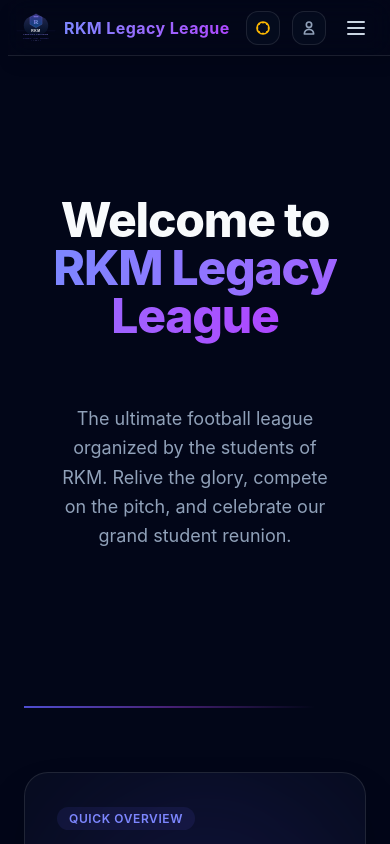
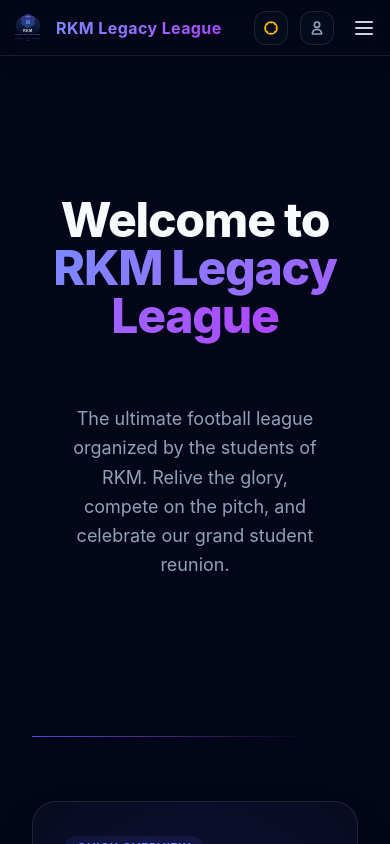
Before and after one commit to AKr3106/Tournament-Manager, a React (Vite) app in the folder frontend/: page / in a window 390 px wide. Shown: the top 844 px of the page. Built offline with nearby package versions, Linux system fonts and the light colour scheme; no server answers.

Commit message:
navbar fix

```diff
--- a/frontend/src/App.jsx
+++ b/frontend/src/App.jsx
@@ -38,12 +38,10 @@ const ProtectedRoute = ({ children, adminOnly = false }) => {
   }
 
   if (!user) {
-    // If not logged in, redirect to signin page
     return <Navigate to="/signin" replace />;
   }
 
   if (adminOnly && user.role !== 'admin') {
-    // If route requires admin but user is not admin, redirect to home page
     return <Navigate to="/" replace />;
   }
 
@@ -60,9 +58,12 @@ const App = () => {
   const showNavbar = !['/signin', '/create-account'].includes(location.pathname)
 
   return (
-    <div className="min-h-screen flex flex-col bg-slate-950 text-slate-50 font-sans selection:bg-indigo-500/30 relative px-2 sm:px-4 md:px-6 lg:px-8">
+    // REMOVED side paddings (px-2 sm:px-4, etc.) from this top-level container element
+    <div className="min-h-screen flex flex-col bg-slate-950 text-slate-50 font-sans selection:bg-indigo-500/30 relative">
       {showNavbar && <Navbar />}
-      <div className="grow relative z-10">
+
+      {/* SHIFTED layout screen side padding safely onto this inner view page routing content panel */}
+      <div className="grow relative z-10 px-4 sm:px-6 lg:px-8">
         <Routes>
           <Route path="/" element={
             <>
--- a/frontend/src/components/Navbar.jsx
+++ b/frontend/src/components/Navbar.jsx
@@ -68,7 +68,7 @@ const Navbar = () => {
                 <div className="flex justify-between items-center h-14 md:h-20 w-full">
 
                     {/* Logo */}
-                    <div className="-ml-2 lg:-ml-6 shrink-0 flex items-center gap-2 md:gap-3 cursor-pointer group" onClick={() => navigate('/')}>
+                    <div className="-ml-2 xl:-ml-6 shrink-0 flex items-center gap-2 md:gap-3 cursor-pointer group" onClick={() => navigate('/')}>
                         <img
                             src={logo}
                             alt="RKM Legacy League Logo"
@@ -79,8 +79,8 @@ const Navbar = () => {
                         </span>
                     </div>
 
-                    {/* Desktop Menu */}
-                    <div className="hidden lg:flex items-center space-x-4 xl:space-x-8">
+                    {/* Desktop Menu - Changed breakpoint from hidden md:flex/hidden lg:flex to hidden xl:flex */}
+                    <div className="hidden xl:flex items-center space-x-8">
                         <Link to="/" className="text-slate-300 hover:text-white transition-colors duration-200 font-medium text-sm tracking-wide">Home</Link>
                         <Link to="/about" className="text-slate-300 hover:text-white transition-colors duration-200 font-medium text-sm tracking-wide">About</Link>
                         <Link to="/tournament" className="text-slate-300 hover:text-white transition-colors duration-200 font-medium text-sm tracking-wide">Tournament</Link>
@@ -133,8 +133,8 @@ const Navbar = () => {
                         )}
                     </div>
 
-                    {/* 📱 Mobile and Tablet Actions Bar Controls */}
-                    <div className="lg:hidden flex items-center gap-3 mr-2 sm:mr-4">
+                    {/* 📱 Mobile and Tablet Controls - Visible on everything below xl width layout */}
+                    <div className="-mr-2 flex items-center gap-3 xl:hidden">
 
                         {/* Mobile Responsive Theme Toggle */}
                         <button
@@ -185,9 +185,9 @@ const Navbar = () => {
                 </div>
             </div>
 
-            {/* Mobile Menu Expanded Drawer */}
+            {/* Mobile / Tablet Menu Expanded Drawer Panel */}
             {isOpen && (
-                <div className="lg:hidden bg-slate-900/95 backdrop-blur-xl border-b border-white/10 transition-all duration-200">
+                <div className="xl:hidden bg-slate-900/95 backdrop-blur-xl border-b border-white/10 transition-all duration-200">
                     <div className="px-2 pt-2 pb-3 space-y-1 sm:px-3">
                         <Link to="/" onClick={() => setIsOpen(false)} className="block px-3 py-2 rounded-md text-base font-medium text-slate-300 hover:text-white hover:bg-white/5 transition-colors">Home</Link>
                         <Link to="/about" onClick={() => setIsOpen(false)} className="block px-3 py-2 rounded-md text-base font-medium text-slate-300 hover:text-white hover:bg-white/5 transition-colors">About</Link>
```
